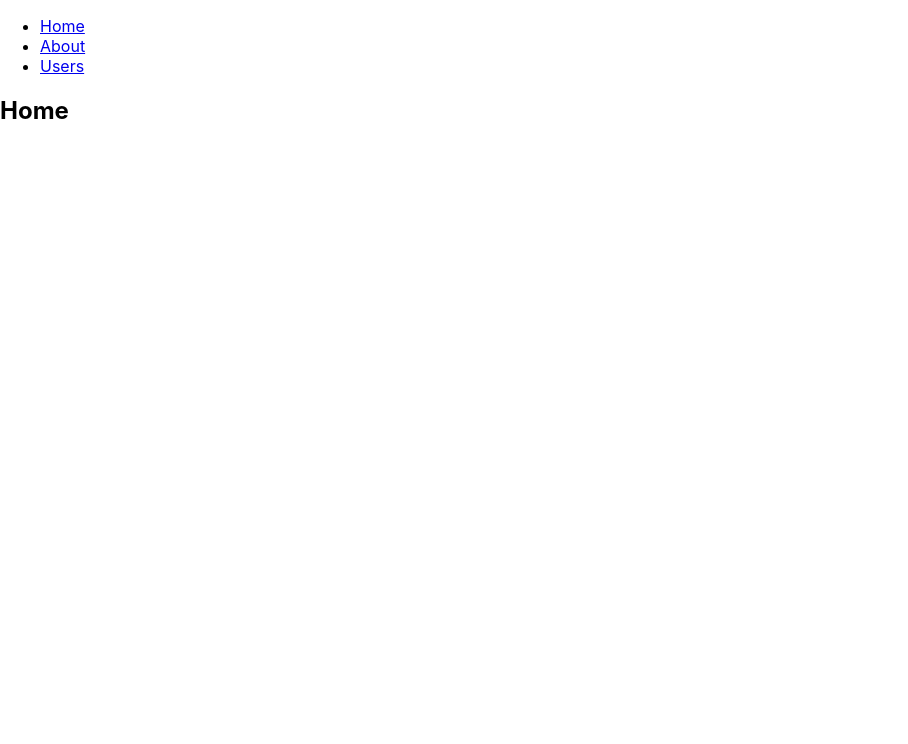
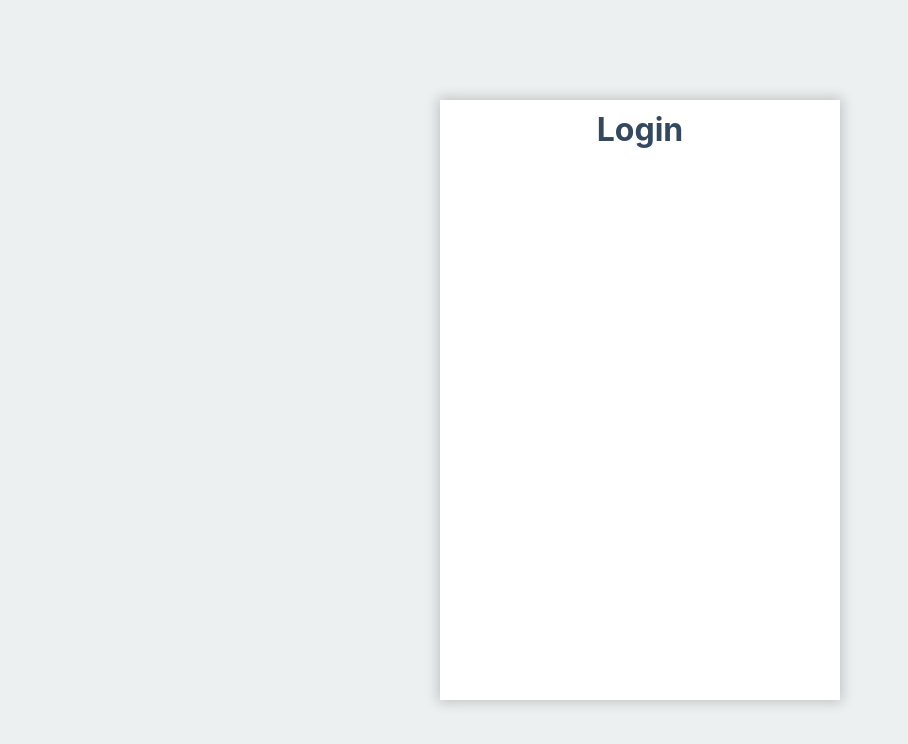
Before and after one commit to RichardHpa/module-planner-tool, a React (Create React App) app: page / in a window 1280 px wide. Shown: the top 744 px of the page, without its empty margins (0-908 px from the left). Built offline with nearby package versions, Linux system fonts and the light colour scheme.

Commit message:
editing login/register form

```diff
--- a/package.json
+++ b/package.json
@@ -6,6 +6,7 @@
     "@testing-library/jest-dom": "^4.2.4",
     "@testing-library/react": "^9.4.0",
     "@testing-library/user-event": "^7.2.1",
+    "node-sass": "^4.13.1",
     "react": "^16.12.0",
     "react-dom": "^16.12.0",
     "react-redux": "^7.1.3",
--- a/src/App.css
+++ b/src/App.css
@@ -1,3 +1,9 @@
 .App {
-  text-align: center;
+  background-color: #ecf0f1;
+  color: white;
+  display: flex;
+  width: 100vw;
+  height: 100vh;
+  justify-content: center;
+  align-items: center;
 }
--- a/src/App.js
+++ b/src/App.js
@@ -7,35 +7,15 @@ import {
 } from "react-router-dom";
 import './App.css';
 
+import Authentication from './Components/Authentication';
+
 function App() {
   return (
       <Router>
-        <div>
-          <nav>
-            <ul>
-              <li>
-                <Link to="/">Home</Link>
-              </li>
-              <li>
-                <Link to="/about">About</Link>
-              </li>
-              <li>
-                <Link to="/users">Users</Link>
-              </li>
-            </ul>
-          </nav>
-
-          {/* A <Switch> looks through its children <Route>s and
-              renders the first one that matches the current URL. */}
+        <div className="App">
           <Switch>
-            <Route path="/about">
-              <About />
-            </Route>
-            <Route path="/users">
-              <Users />
-            </Route>
             <Route path="/">
-              <Home />
+              <Authentication />
             </Route>
           </Switch>
         </div>
@@ -47,13 +27,13 @@ function App() {
 export default App;
 
 function Home() {
-  return <h2>Home</h2>;
+  return <h1>Planner</h1>;
 }
 
 function About() {
-  return <h2>About</h2>;
+  return <h1>About</h1>;
 }
 
 function Users() {
-  return <h2>Users</h2>;
+  return <h1>Users</h1>;
 }
--- /dev/null
+++ b/src/Components/Authentication/authentication.scss
@@ -0,0 +1,26 @@
+.authForm{
+    width: 400px;
+    height: 600px;
+    background-color: white;
+    color: #34495e;
+    box-shadow: 0px 0px 12px 2px rgba(15, 15, 15, 0.2);
+    padding: 10px;
+    text-align: center;
+    .tabGroup{
+        list-style: none;
+
+        width: 100%;
+        display: flex;
+        align-items: center;
+        justify-content: center;
+        li{
+            padding:15px;
+            flex: 1;
+            text-align: center;
+            font-size:20px;
+            &.active{
+                background-color: #95a5a6;
+            }
+        }
+    }
+}
--- /dev/null
+++ b/src/Components/Authentication/index.js
@@ -0,0 +1,48 @@
+import React, { Component } from 'react';
+import './authentication.scss';
+
+class Authentication extends Component {
+    constructor (props) {
+        super(props)
+
+        this.state = {
+            isLoggingIn: true
+        }
+    }
+
+    changeTab = () => {
+        this.setState({
+            isLoggingIn: !this.state.isLoggingIn
+        })
+    }
+
+    render(){
+        const { isLoggingIn } = this.state;
+        const current = isLoggingIn ? "Register" : "Login";
+
+        return(
+            <div className="authForm">
+            <div className="login">
+               <div className="container" ref={ref => (this.container = ref)}>
+                 {isLoggingIn && (
+                   <Login containerRef={ref => (this.current = ref)} />
+                 )}
+                 {!isLoggingIn && (
+                   <Register containerRef={ref => (this.current = ref)} />
+                 )}
+               </div>
+             </div>
+            </div>
+        )
+    }
+}
+
+export default Authentication;
+
+function Login() {
+  return <h1>Login</h1>;
+}
+
+function Register() {
+  return <h1>Register</h1>;
+}
--- a/src/index.css
+++ b/src/index.css
@@ -1,5 +1,10 @@
+*{
+    margin: 0;
+    padding: 0;
+    box-sizing: border-box;
+}
+
 body {
-  margin: 0;
   font-family: -apple-system, BlinkMacSystemFont, 'Segoe UI', 'Roboto', 'Oxygen',
     'Ubuntu', 'Cantarell', 'Fira Sans', 'Droid Sans', 'Helvetica Neue',
     sans-serif;
```
Also changed, not shown: 1 other file (tests, documents, lock files or other folders).
